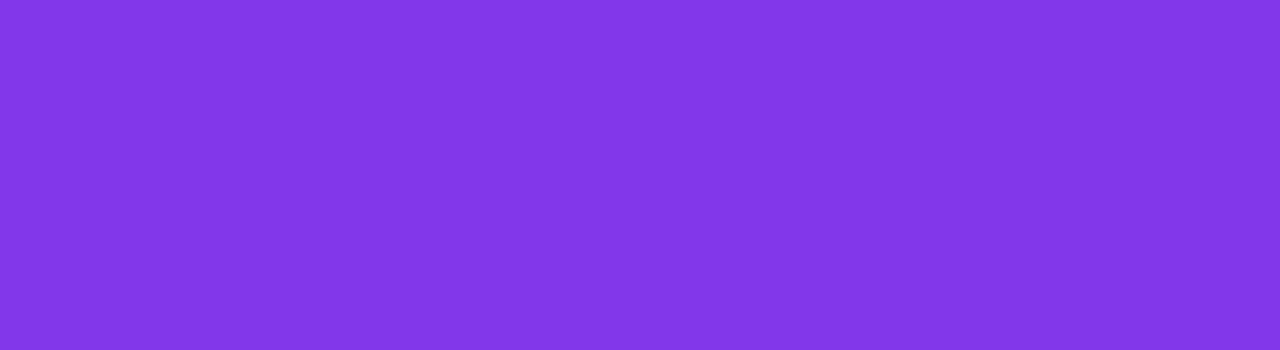
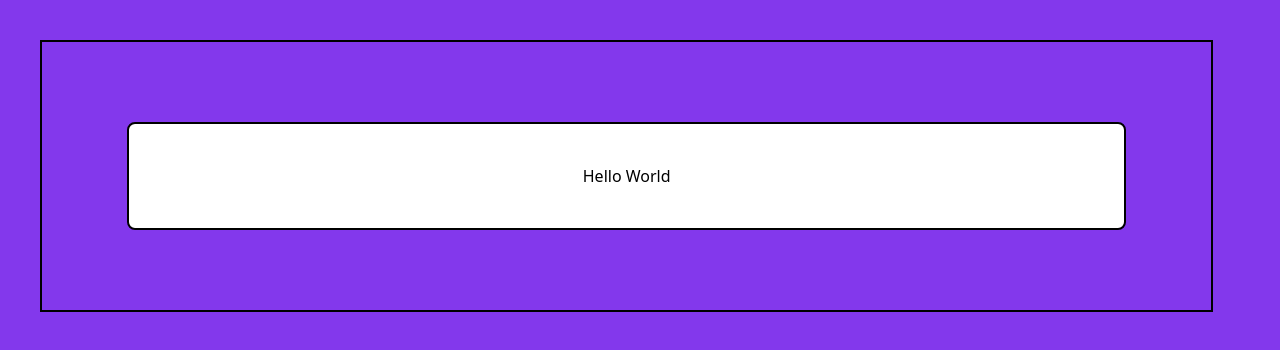
Before and after one commit to horiaomar25/edutask-app-extension, a Next.js app in the folder edutask/: page / in a window 1280 px wide. Shown: the top 350 px of the page. Built offline with nearby package versions, Linux system fonts and the light colour scheme.

Commit message:
added: styling for login pages

```diff
--- a/edutask/app/page.js
+++ b/edutask/app/page.js
@@ -1,9 +1,17 @@
-
+"use client"
 
 
 export default function Home() {
   return (
     <>
+    <section className="border-2 border-black m-10 w-11/12 p-10 flex justify-center items-center ">
+      {/* This div is the container that is holding the input and the button*/}
+      <div className="bg-white border-2 border-black flex flex-col justify-center items-center rounded-lg p-10 m-10 w-11/12 md:w-11/12 lg:w-11/12 sm:w-full  ">
+         <p>Hello World</p>
+
+      </div>
+
+    </section>
 
     </>
   );
```
